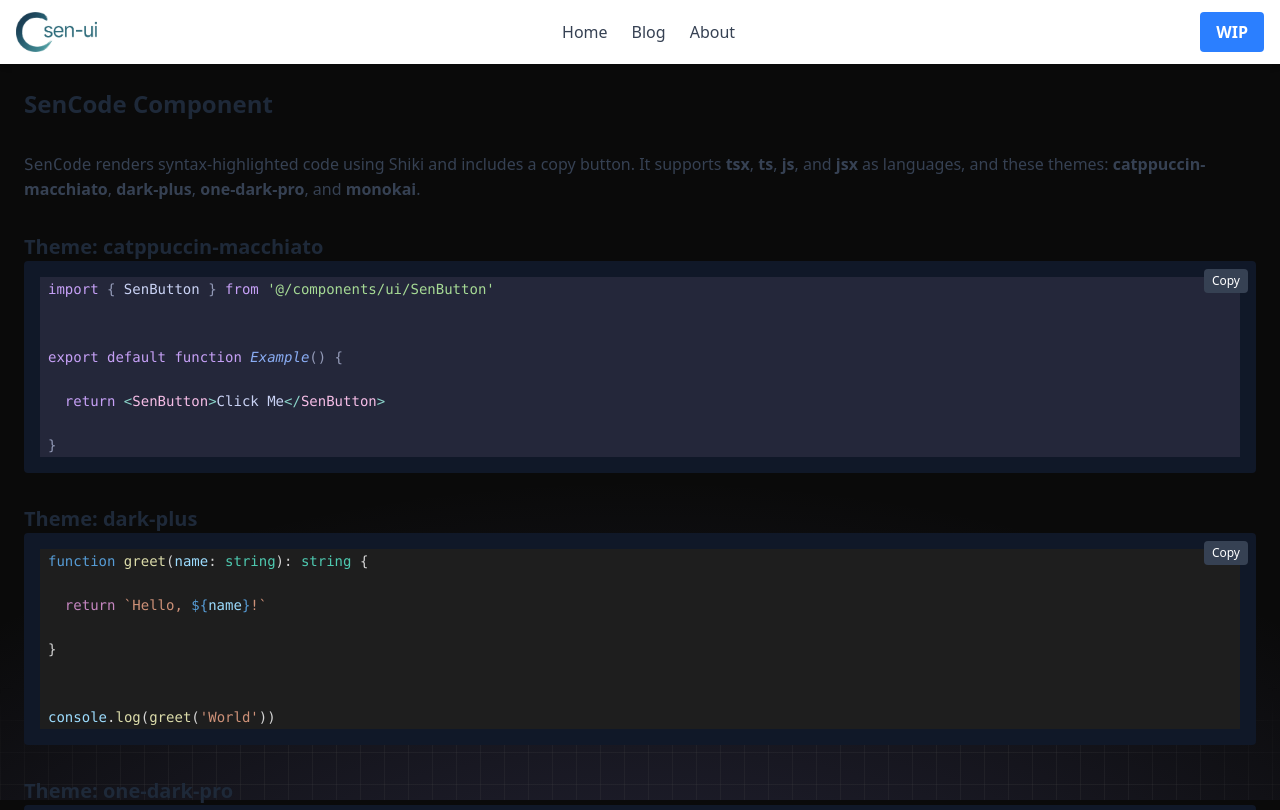
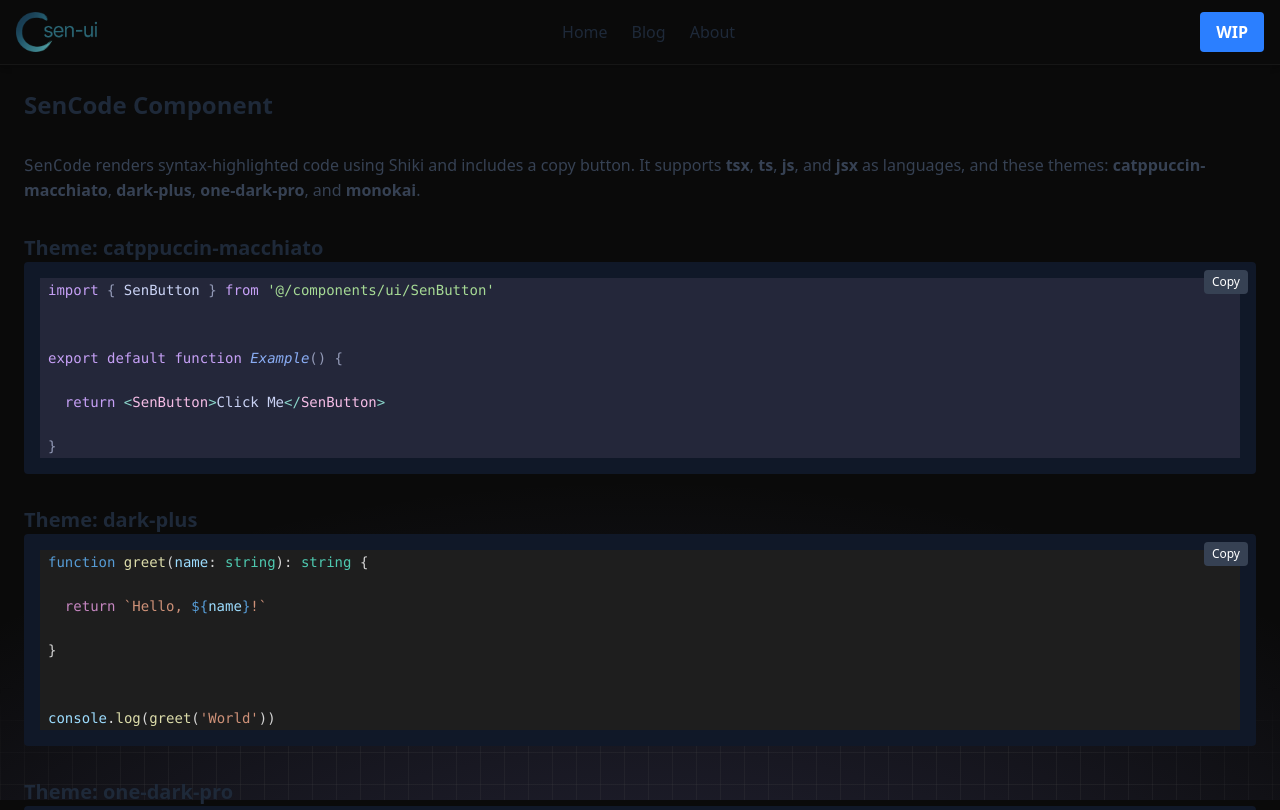
Before and after one commit to geryenkohawsen/sen-ui, a Next.js app: page /components/code in a window 1280 px wide. Shown: the top 810 px of the page. Built offline with nearby package versions, Linux system fonts and the light colour scheme.

Commit message:
fix: update SenHeader component styles and clean up Link elements

```diff
--- a/src/components/SenHeader/SenHeader.tsx
+++ b/src/components/SenHeader/SenHeader.tsx
@@ -16,7 +16,7 @@ export default function SenHeader({
   return (
     <header
       className={cn(
-        'flex items-center justify-between bg-white px-4 py-3 shadow-md',
+        'flex items-center justify-between border-b border-[#4f4f4f2e] px-4 py-3 shadow-md',
         className
       )}
       {...props}
@@ -36,12 +36,7 @@ export default function SenHeader({
           <ul className="flex gap-6">
             {links.map((link) => (
               <li key={link.href}>
-                <Link
-                  href={link.href}
-                  className="text-gray-700 hover:text-gray-900"
-                >
-                  {link.label}
-                </Link>
+                <Link href={link.href}>{link.label}</Link>
               </li>
             ))}
           </ul>
```
